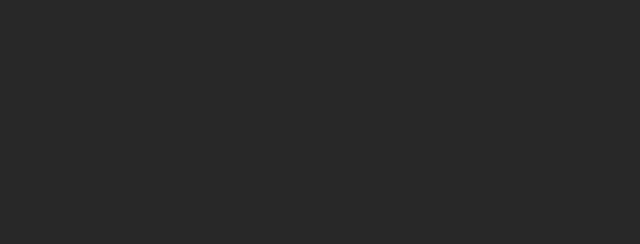
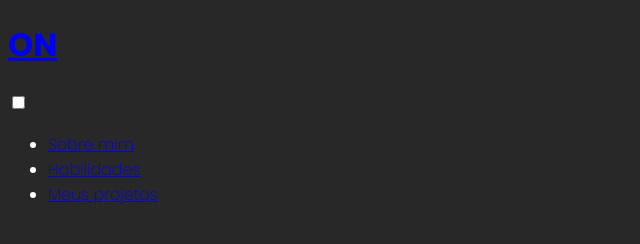
Before and after one commit to oseiasWeb/Portfolio-Oficial, a plain HTML site: page index.html in a window 1280 px wide. Shown: the whole page, without its empty margins (0-640 px from the left). Drawn offline with nearby package versions, Linux system fonts and the light colour scheme; files that its build step writes are made by us from their sources.

Commit message:
Criação do header e suas propriedades html

```diff
--- a/index.html
+++ b/index.html
@@ -17,7 +17,30 @@
 </head>
 
 <body>
-    <header class="header"></header>
+    <header class="header">
+        <div class="container">
+            <div class="row">
+                <a href="#">
+                    <h1 class="logo">ON</h1>
+                </a>
+
+                <nav>
+                    <input id="menu-hamburguer" type="checkbox">
+                    <label for="menu-hamburguer">
+                        <div class="menu">
+                            <span class="hamburguer"></span>
+                        </div>
+                    </label>
+
+                    <ul>
+                        <li><a href="#sobre-mim">Sobre mim</a></li>
+                        <li><a href="#habilidades">Habilidades</a></li>
+                        <li><a href="#projetos">Meus projetos</a></li>
+                    </ul>
+                </nav>
+            </div>
+        </div>
+    </header>
 
     <section class="home"></section>
 
```
